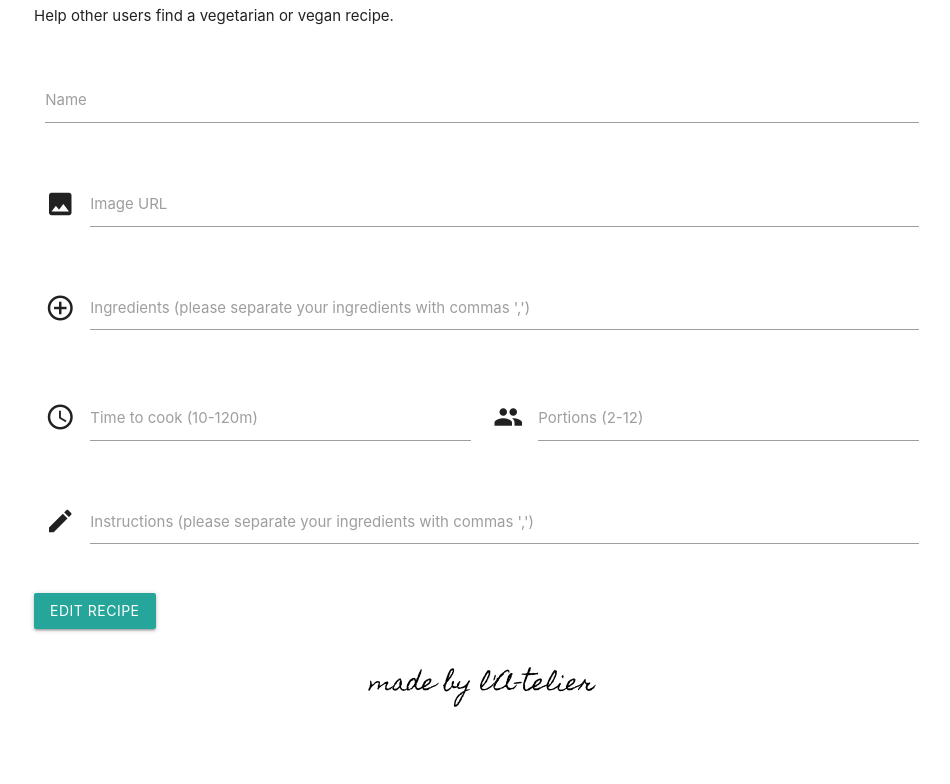
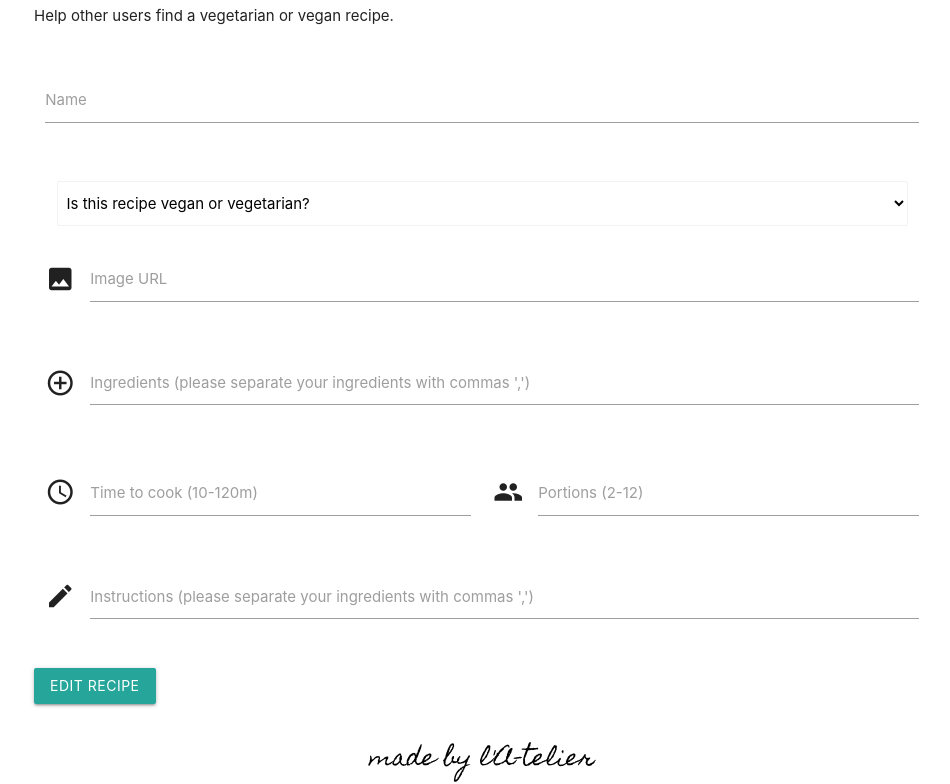
Before and after one commit to a-telier/the-pink-turnip, a Flask app: template templates/recipe/editrecipe.html in a window 1280 px wide. Shown: the part 154-938 px from the top of the page, without its empty margins (158-1108 px from the left). Before the commit the page ends 861 px from the top, so only its background shows below. Run offline with Flask 2, Linux system fonts and the light colour scheme; the template is opened without the code that fills it, so the values that code supplies are empty; some libraries are stand-ins or nearby versions; some web fonts are replaced.

Commit message:
minor bugs fixed in forms

```diff
--- a/templates/recipe/editrecipe.html
+++ b/templates/recipe/editrecipe.html
@@ -24,6 +24,13 @@
                     <input name="name" id="name" type="text" class="validate" data-length="35" value="{{recipe.name}}" required>
                     <label for="name">Name</label>
                 </div>
+            </div>
+            <div class="input-field col s12">
+                <select class="browser-default" name="category" id="category" value="{{recipe.category}}">
+                    <option value="" disabled selected>Is this recipe vegan or vegetarian?</option>
+                    <option value="vegan"> Vegan</option>
+                    <option value="vegetarian"> Vegetarian</option>
+                </select>
             </div>
             <div class="row">
                 <div class="input-field col s12">
```
